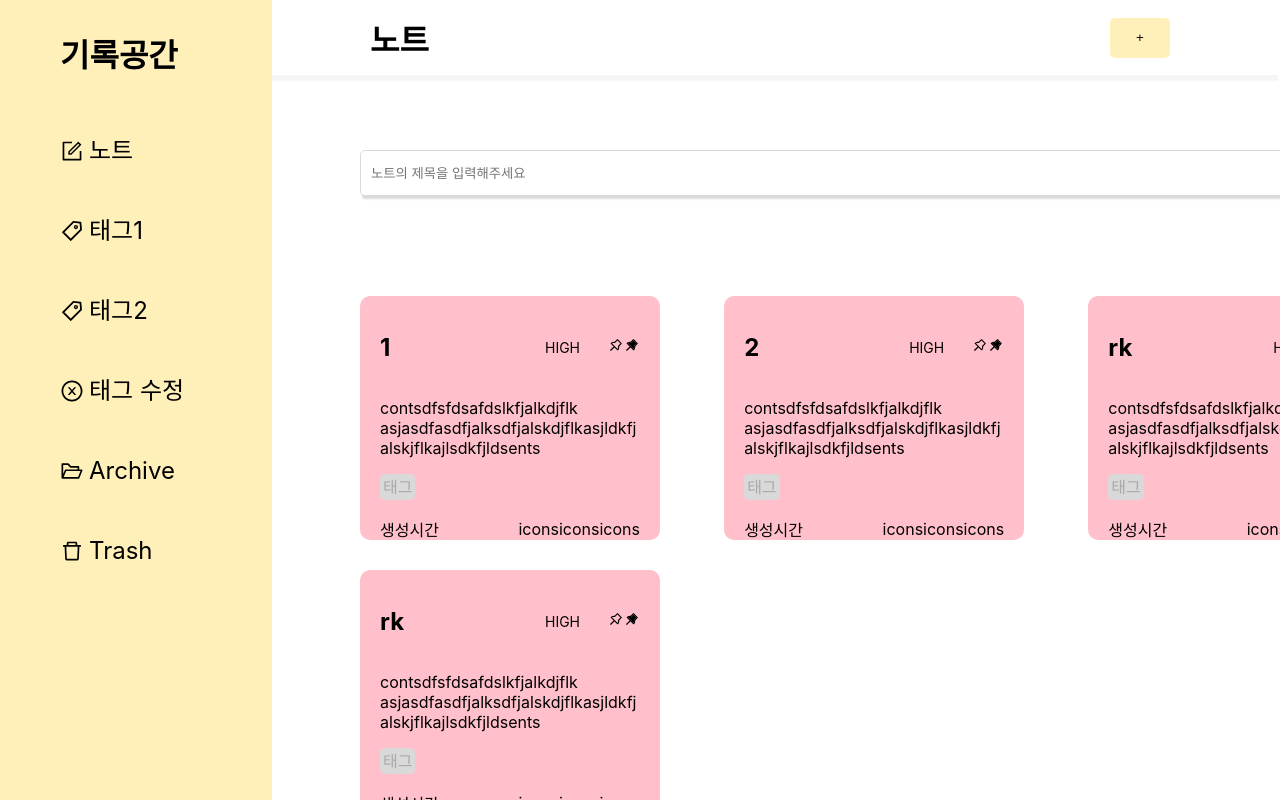
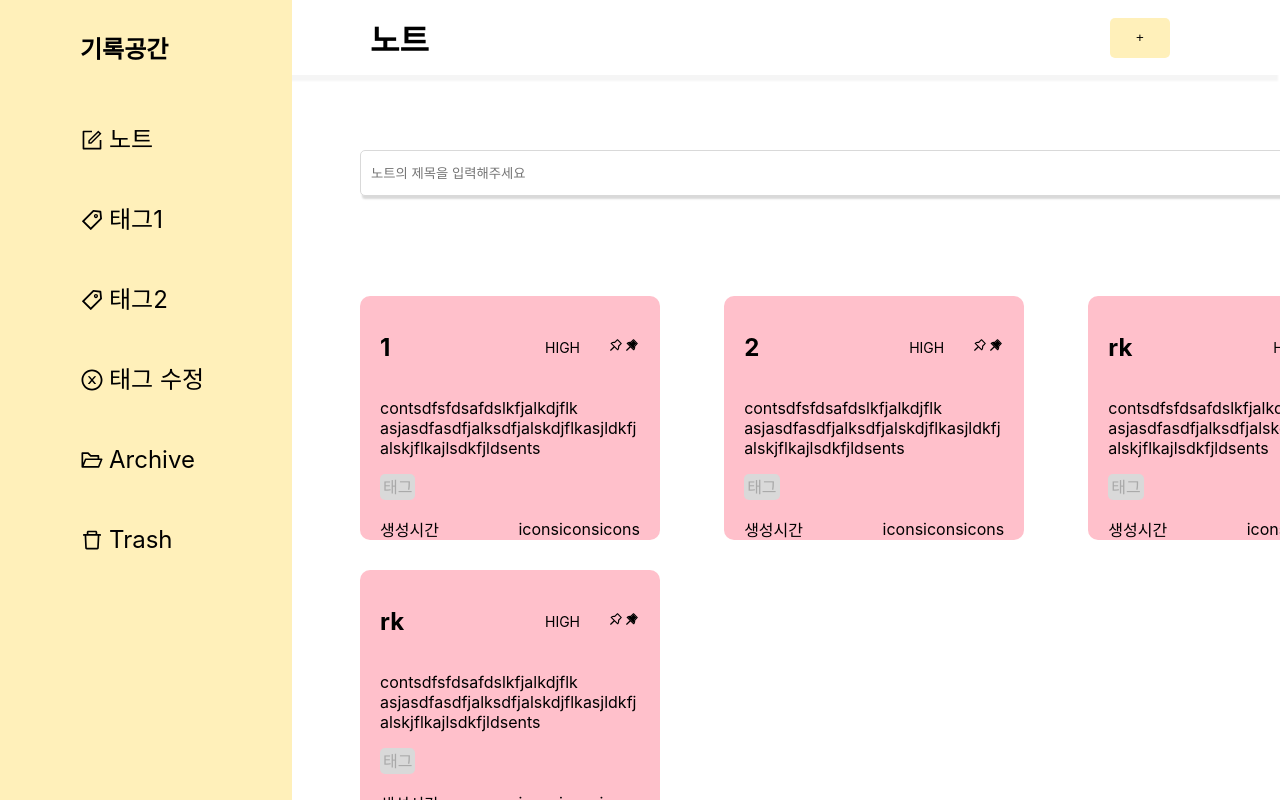
Before and after one commit to naringst/mind-store, a React (Create React App) app: page / in a window 1280 px wide. Built offline with nearby package versions, Linux system fonts and the light colour scheme.

Commit message:
feat : 화면 축소 시 사이드바 화면에서 제거

```diff
--- a/src/components/Layout/Sidebar.tsx
+++ b/src/components/Layout/Sidebar.tsx
@@ -19,6 +19,8 @@ export default function Sidebar() {
   };
   return (
     <SideDiv>
+      <aside>
+        {" "}
         <StyledLink to="/">
           <H1>기록공간</H1>
         </StyledLink>
@@ -47,7 +49,11 @@ export default function Sidebar() {
           </Li>
           <Li>
             <LiDiv onClick={openTagModalHandler}>
-            <AiOutlineCloseCircle width="30px" height="30px" margin-top="5px" />
+              <AiOutlineCloseCircle
+                width="30px"
+                height="30px"
+                margin-top="5px"
+              />
               <Span>태그 수정</Span>
             </LiDiv>
           </Li>
@@ -72,23 +78,33 @@ export default function Sidebar() {
             </Li>
           </StyledLink>
         </Ul>
+      </aside>
     </SideDiv>
   );
 }
+
+const SideDiv = styled.div`
+  height: 100%;
+  background-color: #fff0ba;
+  padding: 0;
+  position: absolute;
+  left: 0;
+  height: 100vh;
+  top: 0;
+  width: 272px;
+  padding-left: 20px;
+
+  @media screen and (max-width: 1016px) {
+    visibility: hidden;
+    left: 0;
+    top: 0;
+    width: 0;
+  }
+`;
+
 const H1 = styled.h1`
   margin: 30px 60px;
   text-align: left;
-`;
-const SideDiv = styled.div`
-  width: 20%;
-  height: 100%;
-  background-color: #fff0ba;
-  padding: 0;
-  position: fixed;
-  left: 0;
-  height: 100vh;
-  bottom: 0;
-  width: 272px;
 `;
 
 const Span = styled.span`
```
Lines whose indentation alone changed are shown as unchanged.
